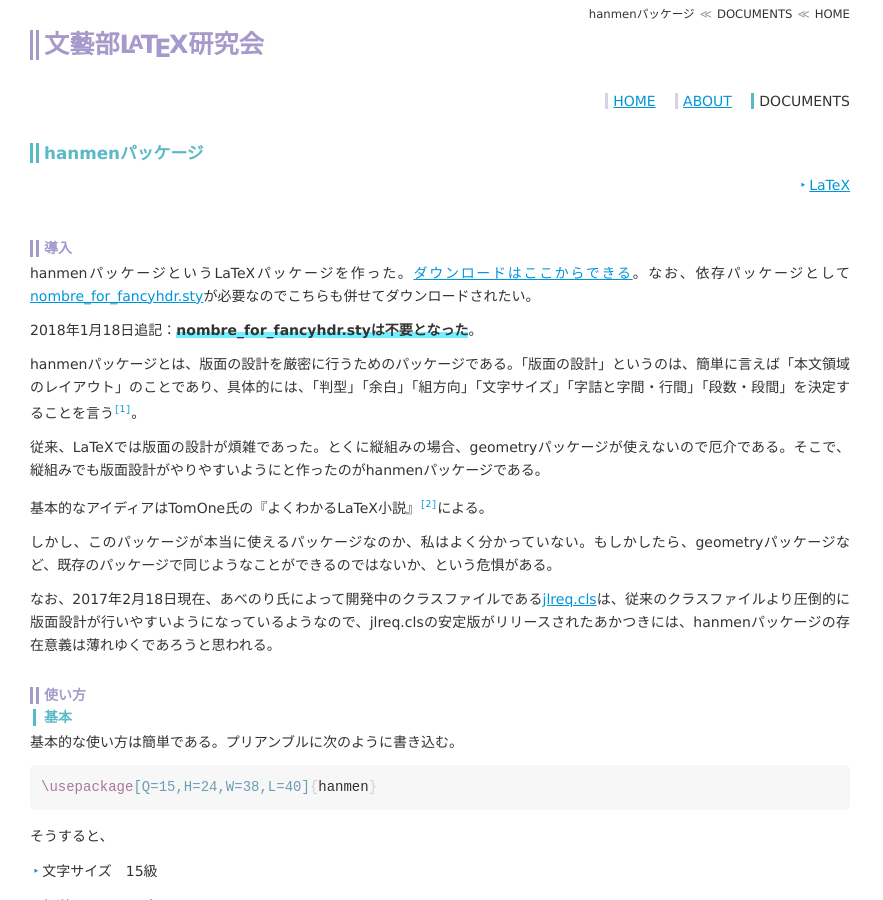
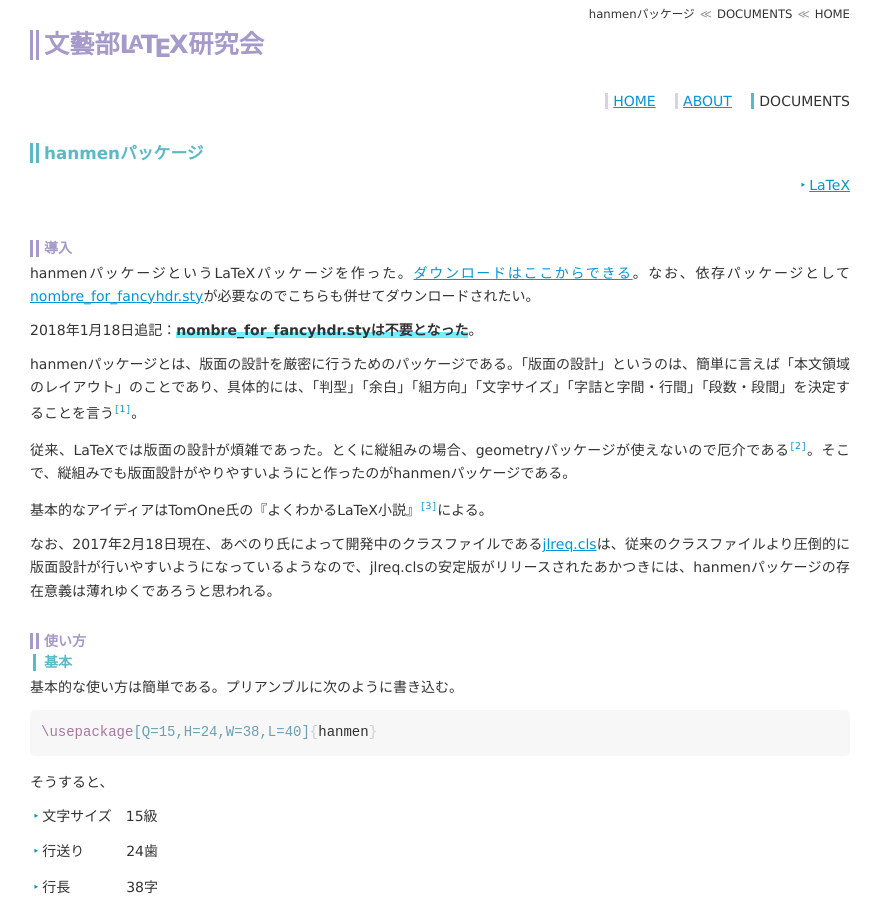
Before and after one commit to qdaibungei/latex, a Jekyll site: the page built from docs/_posts/2017-02-18-hanmen.md, in a window 1280 px wide and 900 px high. Shown: the whole window, without its empty margins (0-883 px from the left). Built offline with Jekyll 4.4.1, drawn with Linux system fonts in a browser that asks for light colours; some of the changed text lies outside the part shown.

Commit message:
update a post

```diff
--- a/docs/_posts/2017-02-18-hanmen.md
+++ b/docs/_posts/2017-02-18-hanmen.md
@@ -15,13 +15,13 @@
 
 [^1]: 詳しくは<http://t2publisher.xrea.jp/forme/layout.shtml>などを参照せよ。
 
-従来、LaTeXでは版面の設計が煩雑であった。とくに縦組みの場合、geometryパッケージが使えないので厄介である。そこで、縦組みでも版面設計がやりやすいようにと作ったのがhanmenパッケージである。
+従来、LaTeXでは版面の設計が煩雑であった。とくに縦組みの場合、geometryパッケージが使えないので厄介である[^3]。そこで、縦組みでも版面設計がやりやすいようにと作ったのがhanmenパッケージである。
+
+[^3]: 厄介と言っても、原理を理解するのはそれほど難しいことではない。[ここ](http://d.hatena.ne.jp/Rion778/20091002/1254482262)に書いてあるように設定すればよいだけではある。ただし記述量が多く、プリアンブルに気軽に置いておける感じではない。そこでパッケージ化する必要が出てくるわけである。
 
 基本的なアイディアはTomOne氏の『よくわかるLaTeX小説』[^2]による。
 
 [^2]: [よくわかるLaTeX小説サポートページ](http://p-act.sakura.ne.jp/PARALLEL_ACT/LaTeX-Dojin/)は大いに参考になる。
-
-しかし、このパッケージが本当に使えるパッケージなのか、私はよく分かっていない。もしかしたら、geometryパッケージなど、既存のパッケージで同じようなことができるのではないか、という危惧がある。
 
 なお、2017年2月18日現在、あべのり氏によって開発中のクラスファイルである[jlreq.cls](https://github.com/abenori/jlreq)は、従来のクラスファイルより圧倒的に版面設計が行いやすいようになっているようなので、jlreq.clsの安定版がリリースされたあかつきには、hanmenパッケージの存在意義は薄れゆくであろうと思われる。
 
```
